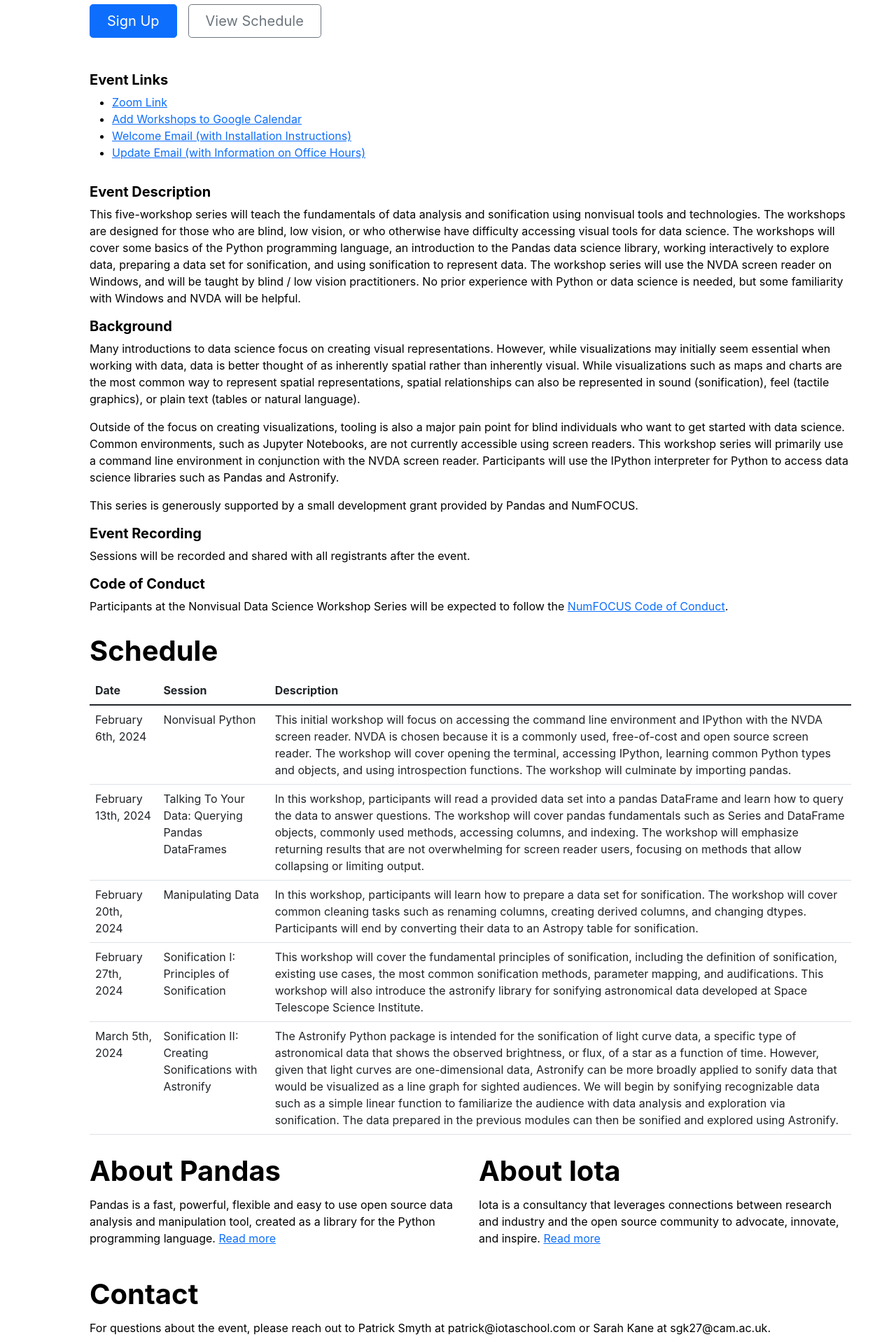
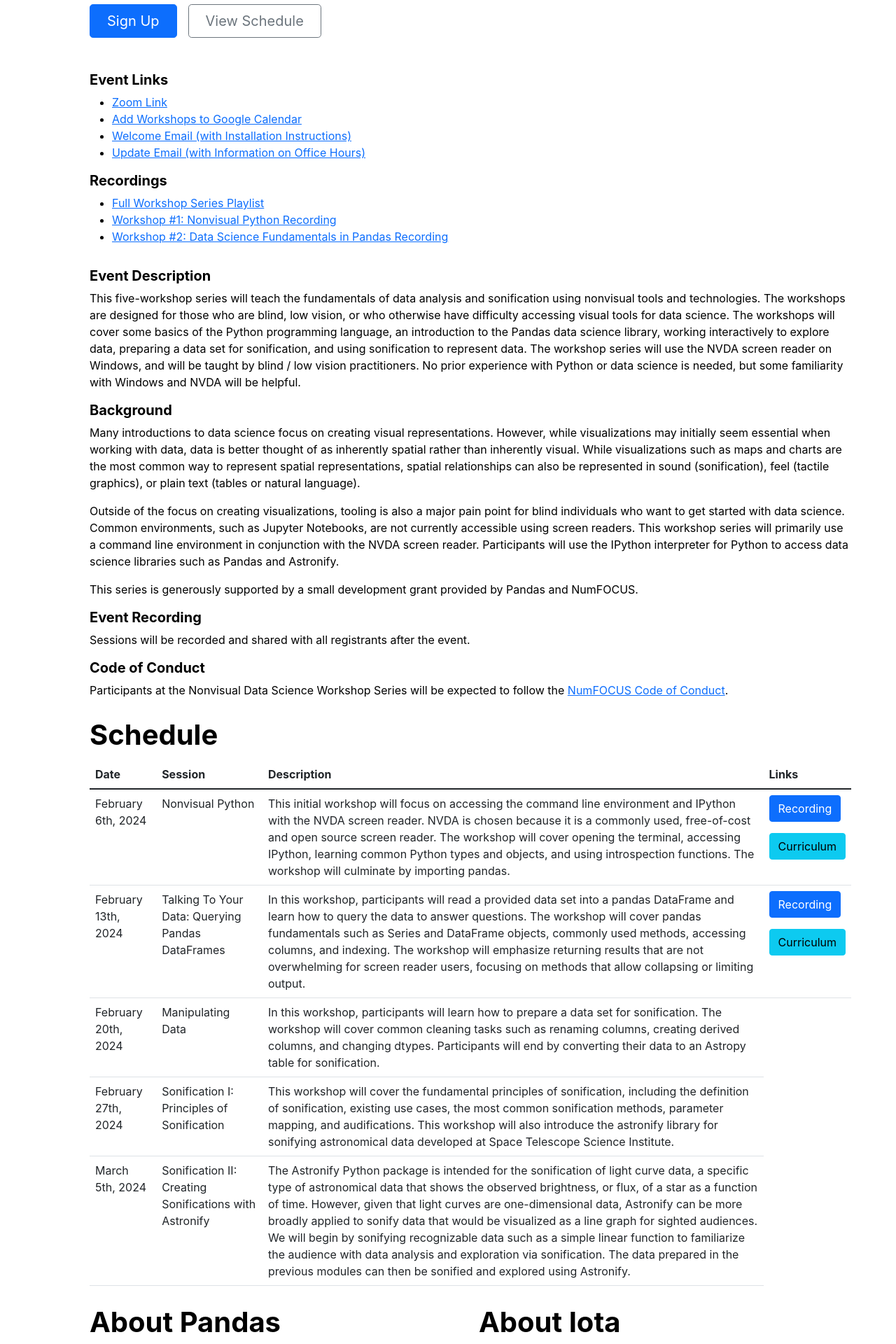
Before and after one commit to Iota-School/nonvisual_data_science_workshops, a Jekyll site: the page built from index.html, in a window 1280 px wide. Shown: the part 444-2364 px from the top of the page at 70% size. Built offline with Jekyll 4.4.1, drawn with Linux system fonts in a browser that asks for light colours.

Commit message:
Added buttons to go to curriculum / recordings

```diff
--- a/assets/css/main.scss
+++ b/assets/css/main.scss
@@ -4,3 +4,10 @@
 
 @import "bootstrap/bootstrap";
 @import "main";
+
+
+table td ul li a {
+    display:block;
+    margin-bottom: 1em;
+
+}
--- a/index.html
+++ b/index.html
@@ -54,6 +54,20 @@ title: "Home"
     <li><a href="welcome.html">Welcome Email (with Installation Instructions)</a></li>
     <li><a href="update.html">Update Email (with Information on Office Hours)</a></li>
     </ul>
+
+  <h2 class="lead fw-bold">
+    Recordings
+  </h2>
+
+  <ul>
+    <li><a href="https://www.youtube.com/playlist?list=PLoOee19aArh0Lvu8O2Mgbg56sJBdkAClw">Full Workshop Series Playlist</a></li>
+    <li><a href="https://www.youtube.com/watch?v=TenQgvGmrlE&list=PLoOee19aArh0Lvu8O2Mgbg56sJBdkAClw&index=1&t=3173s">Workshop #1: Nonvisual Python Recording</a></li>
+  <li><a href="https://www.youtube.com/watch?v=MseEehcEbe4&list=PLoOee19aArh0Lvu8O2Mgbg56sJBdkAClw&index=2&t=20s">Workshop #2: Data Science Fundamentals in Pandas Recording</a></li>
+  </ul>
+
+
+
+
   </section>
 
 
@@ -101,6 +115,7 @@ title: "Home"
 	  <th scope="col">Date</th>
 	  <th scope="col">Session</th>
 	  <th scope="col">Description</th>
+	  <th scope="col">Links</th>
 	</tr>
       </thead>
       <tbody>
@@ -112,6 +127,11 @@ title: "Home"
 	  <td>
 This initial workshop will focus on accessing the command line environment and IPython with the NVDA screen reader. NVDA is chosen because it is a commonly used, free-of-cost and open source screen reader. The workshop will cover opening the terminal, accessing IPython, learning common Python types and objects, and using introspection functions. The workshop will culminate by importing pandas.
 	  </td>
+	  <td>
+	    <ul>
+	      <li><a class="btn btn-primary" aria-label="Workshop #1 Recording" href="https://www.youtube.com/watch?v=TenQgvGmrlE&list=PLoOee19aArh0Lvu8O2Mgbg56sJBdkAClw&index=1&t=3173s">Recording</a></li>
+	      <li><a class="btn btn-info" aria-label="Workshop #1 Curriculum" href="https://github.com/Iota-School/nonvisual_data_science/blob/main/pandas_fundamentals/README.md">Curriculum</a></li>
+	      </ul>
 	</tr>
 	<tr>
 	  <td>February 13th, 2024</td>
@@ -121,6 +141,12 @@ This initial workshop will focus on accessing the command line environment and I
 	  <td>
 	    In this workshop, participants will read a provided data set into a pandas DataFrame and learn how to query the data to answer questions. The workshop will cover pandas fundamentals such as Series and DataFrame objects, commonly used methods, accessing columns, and indexing. The workshop will emphasize returning results that are not overwhelming for screen reader users, focusing on methods that allow collapsing or limiting output.
 	  </td>
+	  <td>
+	    <ul>
+	      <li><a class="btn btn-primary" aria-label="Workshop #2 Recording" href="https://www.youtube.com/watch?v=MseEehcEbe4&list=PLoOee19aArh0Lvu8O2Mgbg56sJBdkAClw&index=2&t=20s">Recording</a></li>
+	      <li><a class="btn btn-info" aria-label="Workshop #2 Curriculum" href=""https://github.com/Iota-School/nonvisual_data_science/blob/main/pandas_fundamentals/README.md">Curriculum</a></li>
+	    </ul>
+
 	</tr>
 	<tr>
 	  <td>
```
